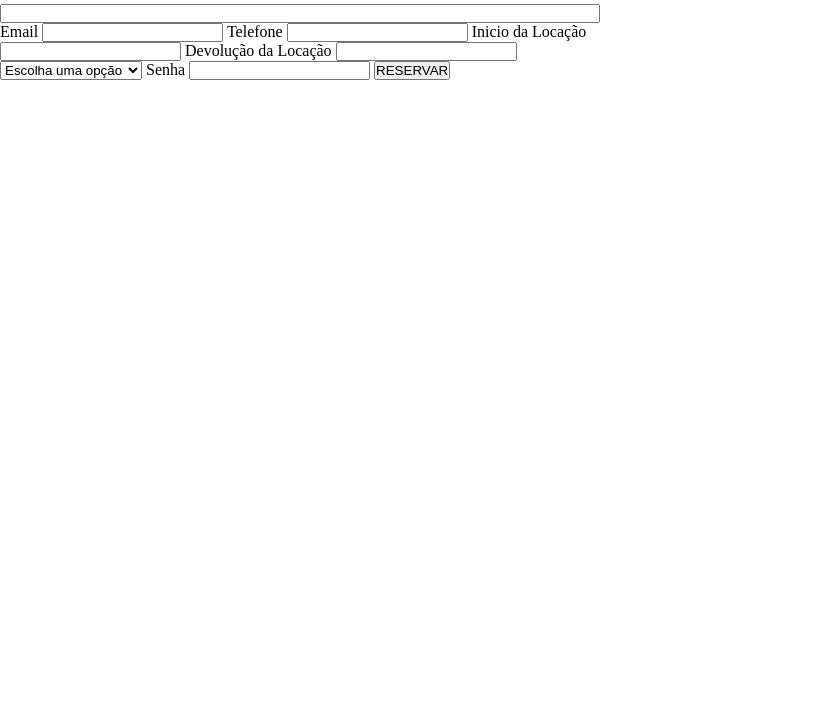
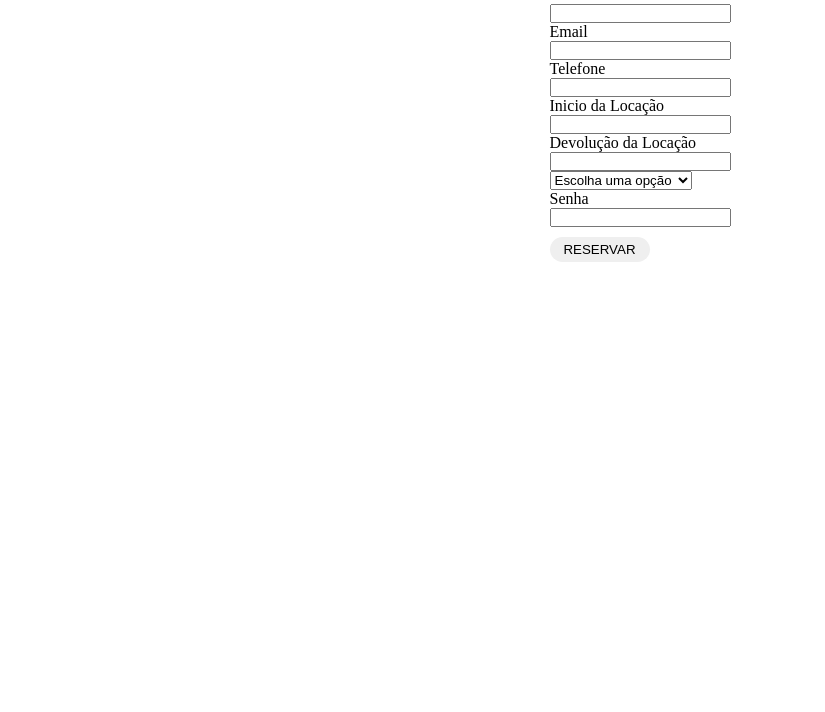
Before and after one commit to brenoiscde/Form, a plain HTML site: page index.html in a window 1280 px wide. Shown: the part 88-800 px from the top of the page, without its empty margins (0-825 px from the left). Drawn offline with Linux system fonts and the light colour scheme.

Commit message:
terminar

```diff
--- a/index.html
+++ b/index.html
@@ -21,19 +21,27 @@
             </div>
         </section>
 
-
+        <div>
               <label for="f_email">Email</label>
         <input type="email" id="f_mail">
+        </div>
 
+        <div>
             <label for="f_telefone">Telefone</label>
             <input type="tel" id="f_telefone">
+        </div>
 
+        <div>
             <label for="f_inicio">Inicio da Locação</label>
         <input type="text" id="f_inicio">
+        </div>
 
 
+        <div>
             <label for="f_inicio">Devolução da Locação</label>
             <input type="text" id="f_devolucao">
+        </div>
+
 
         <select id="f_filmes">
             <option value="" disabled selected>Escolha uma opção</option>
@@ -42,10 +50,15 @@
             <option value="carros">Carros</option>
         </select>
 
+        <div>
             <label for="f_senha">Senha</label>
         <input type="password" id="f_senha">
+        </div>
 
+        <div>
             <button>RESERVAR</button>
+        </div>
+
     </form>
 </body>
 </html>
--- a/style.css
+++ b/style.css
@@ -2,6 +2,11 @@
     margin: 0;
     padding: 0;
     box-sizing: border-box;
+}
+body{
+    display: flex;
+    flex-direction: column;
+    align-items: center;
 }
 
 form{
@@ -10,5 +15,13 @@ form{
 
 div{
     display: flex;
-    flex-direction: column;
+    flex-direction: column
 }
+
+button{
+    border-radius: 16px;
+    border-style: none;
+    margin-top: 10px;
+    padding: 5px;
+    width: 100px;
+}
```
Lines whose indentation alone changed are shown as unchanged.
